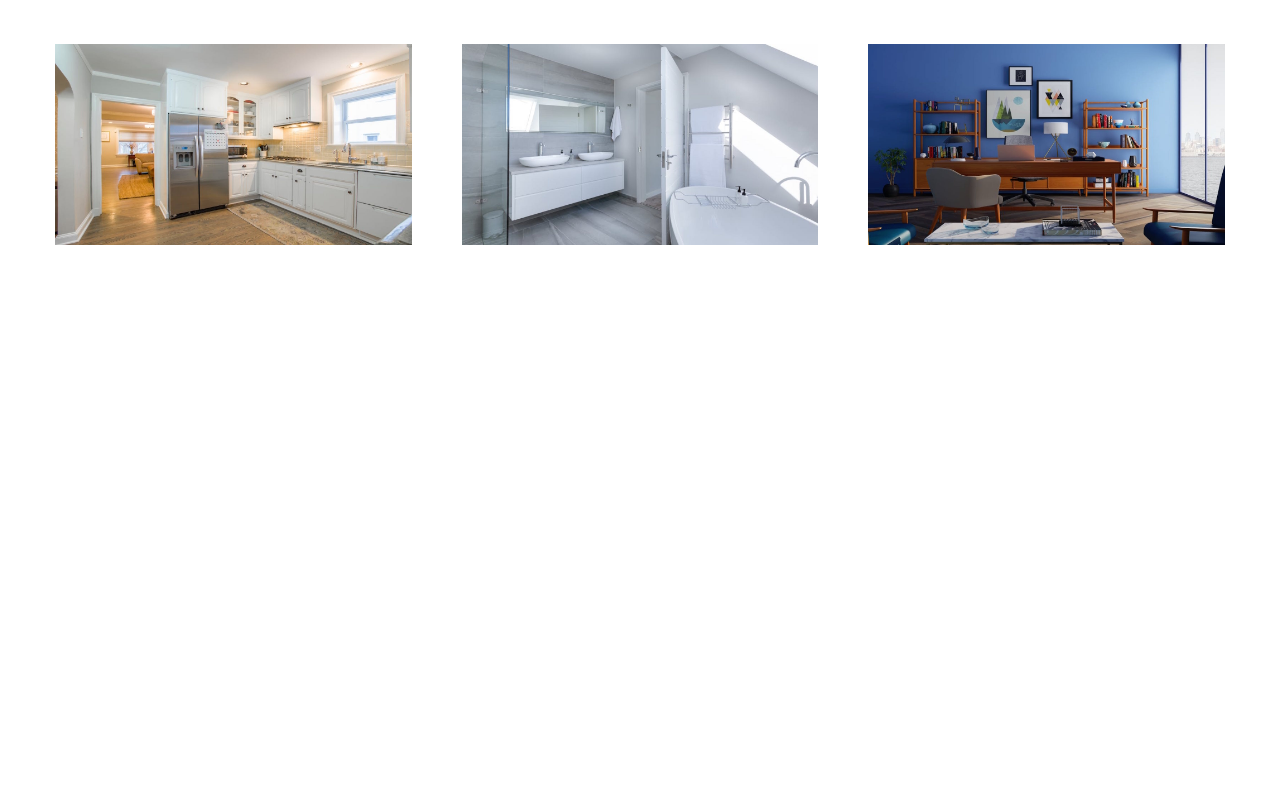
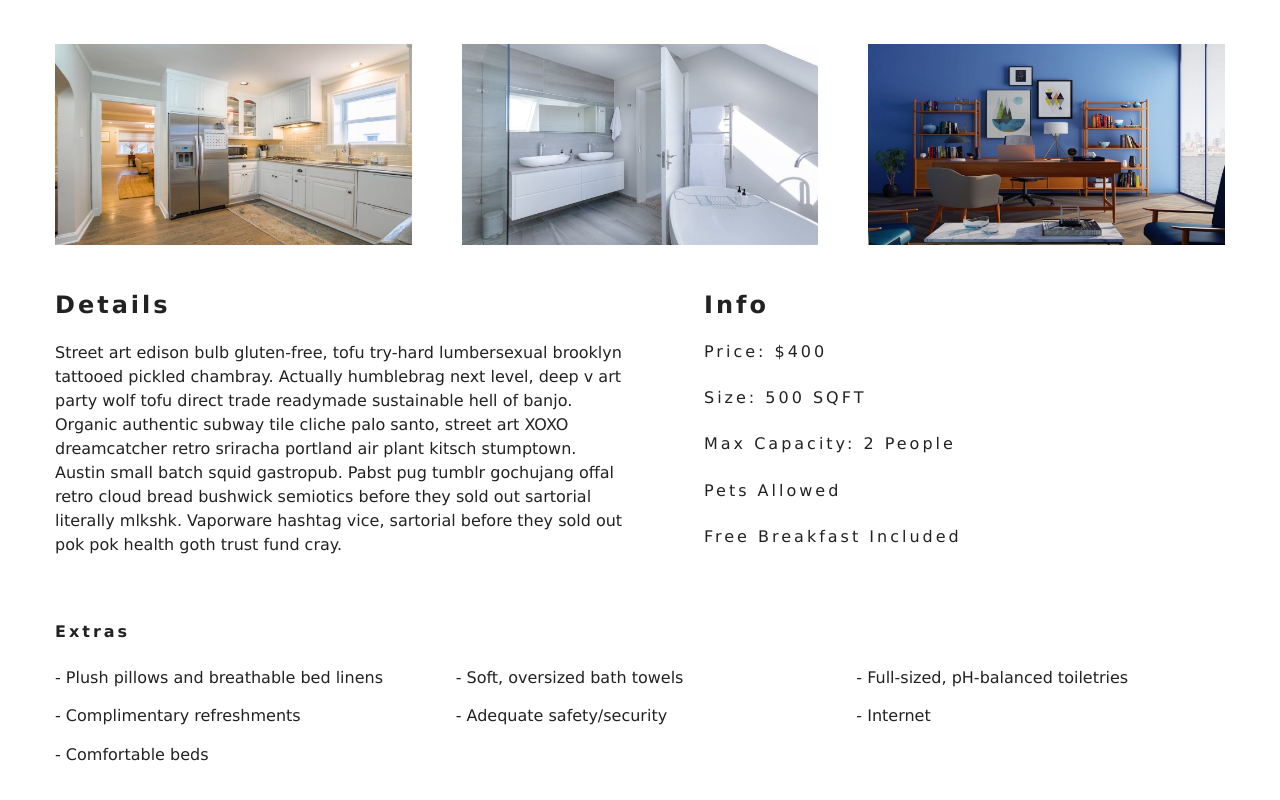
Before and after one commit to willypark22/hotel-reservation-react, a React (Create React App) app: page /rooms/double-deluxe in a window 1280 px wide. Shown: the part 582-1382 px from the top of the page. Before the commit the page ends 827 px from the top, so only its background shows below. Built offline with nearby package versions, Linux system fonts and the light colour scheme.

Commit message:
Populated Rooms page with info

```diff
--- a/src/pages/SingleRoom.js
+++ b/src/pages/SingleRoom.js
@@ -51,6 +51,31 @@ const SingleRoom = () => {
                         ))
                     }
                 </div>
+                <div className="single-room-info">
+                    <article className="desc">
+                        <h3>details</h3>
+                        <p>{description}</p>
+                    </article>
+                    <article className="info">
+                        <h3>info</h3>
+                        <h6>price: ${price}</h6>
+                        <h6>size: {size} SQFT</h6>
+                        <h6>Max Capacity: {capacity} {capacity > 1 ? "people" : "person"}</h6>
+                        {/* <h6>Max Capacity: {capacity > 1 ? `${capacity} People` : `${capacity} Person`}</h6> */}
+                        <h6>{pets ? "pets allowed" : "no pets allowed"}</h6>
+                        <h6>{breakfast && "free breakfast included"}</h6>
+                    </article>
+                </div>
+            </section>
+            <section className="room-extras">
+                <h6>Extras</h6>
+                <ul className="extras">
+                    {
+                        extras.map((item, index) => (
+                            <li key={index}>- {item}</li>
+                        ))
+                    }
+                </ul>
             </section>
         </>
     )
```
